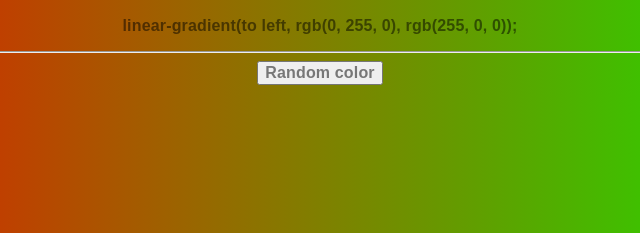
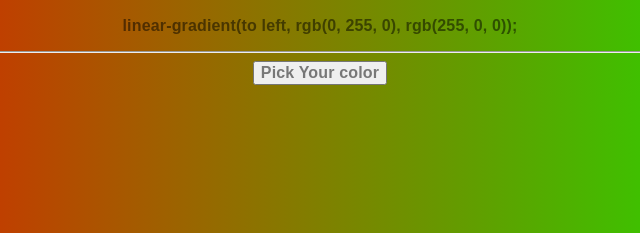
Before and after one commit to SabGalaxy/BackgroudGenerator, a plain HTML site: page index.html in a window 1280 px wide. Shown: the part 282-515 px from the top of the page, 320-960 px from the left. Drawn offline with Linux system fonts and the light colour scheme.

Commit message:
changed button title

```diff
--- a/index.html
+++ b/index.html
@@ -13,7 +13,7 @@
     <h2>Awesome CSS Background</h2>
     <h3></h3>
     <hr>
-    <button id="random" type="submit">Random color</button>
+    <button id="random" type="submit">Pick Your color</button>
     <script type="text/javascript" src="script.js"></script>
 </body>
 
```
